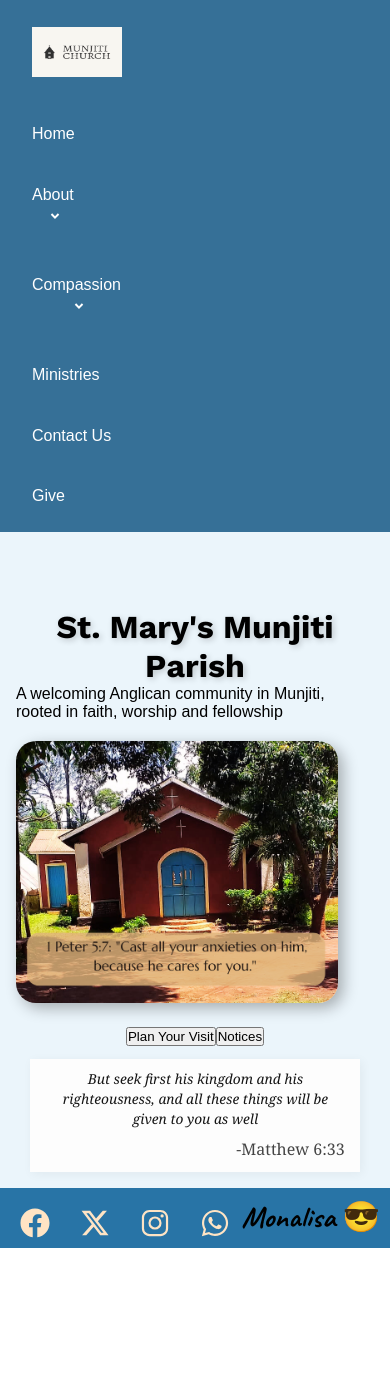
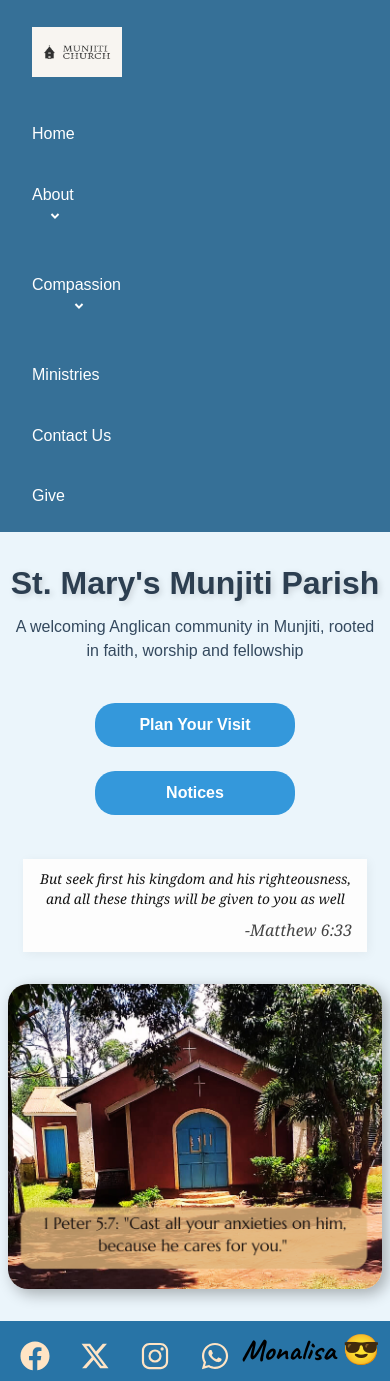
Before and after one commit to monalisasabina/munjiti-frontend, a React (Vite) app: page / in a window 390 px wide. Before the commit the page ends 1248 px from the top, so only its background shows below. Built offline with nearby package versions, Linux system fonts and the light colour scheme.

Commit message:
home and visit beautification

```diff
--- a/src/pages/Home.jsx
+++ b/src/pages/Home.jsx
@@ -19,20 +19,12 @@ function Home(){
                   A welcoming Anglican community in Munjiti, rooted in faith, worship and fellowship
              </p>
          </div>
-      </div>
-
-      {/* HOME IMAGES */}
-      <div className="home_images_cont">
-               <img className="home_image"  src={churchImage} alt="St. Mary's Munjiti Church building"/>
-          </div>
 
 
          {/* Buttons */}
          <div className="home_button">
-
               <button onClick={() => navigate("/visit")}>Plan Your Visit</button>
               <button onClick={() => navigate("/notices")}>Notices</button>
-
          </div>
 
          {/* BIBLE VERSE */}
@@ -45,6 +37,13 @@ function Home(){
 
       </div>
 
+      {/* HOME IMAGES */}
+      <div className="home_images_cont">
+               <img className="home_image"  src={churchImage} alt="St. Mary's Munjiti Church building"/>
+          </div>
+
+    </div>
+
  )
 }
 
--- /dev/null
+++ b/src/pages/Visit.css
@@ -0,0 +1,209 @@
+/* ====== Visit Page Container ====== */
+.visit_cont {
+    width: 100%;
+    min-height: 100vh;
+    padding: 2rem 4%;
+    background-color: #ebf5fb;
+    display: flex;
+    flex-direction: column;
+    gap: 2.5rem;
+    box-sizing: border-box;
+    font-family: "Work Sans", sans-serif;
+    color: #2c3e50;
+}
+
+/* ====== Header ====== */
+.visit-header {
+    text-align: center;
+}
+
+.visit-header h1 {
+    font-size: 48px;
+    font-weight: 700;
+    margin-bottom: 0.5rem;
+}
+
+.visit-header p {
+    font-size: 18px;
+    color: #34495e;
+}
+
+/* ====== Main Service ====== */
+.visit_main_service {
+    background-color: #FBF9EB;
+    padding: 1.5rem 2rem;
+    border-radius: 12px;
+    box-shadow: 0 4px 12px rgba(0,0,0,0.1);
+}
+
+.visit_main_service h2 {
+    font-size: 28px;
+    margin-bottom: 1rem;
+    border-bottom: 2px solid #3498db;
+    display: inline-block;
+    padding-bottom: 0.3rem;
+}
+
+.service_title {
+    font-size: 20px;
+    font-weight: 600;
+    margin: 0.3rem 0;
+}
+
+.service_time {
+    font-size: 16px;
+    color: #555;
+}
+
+.service_desc {
+    font-size: 16px;
+    margin-top: 0.5rem;
+    line-height: 1.5;
+}
+
+/* ====== Other Services ====== */
+.visit_other_services {
+    background-color: #fef9e7;
+    padding: 1.5rem 2rem;
+    border-radius: 12px;
+    box-shadow: 0 4px 12px rgba(0,0,0,0.1);
+}
+
+.visit_other_services h2 {
+    font-size: 28px;
+    margin-bottom: 1rem;
+    border-bottom: 2px solid #f1c40f;
+    display: inline-block;
+    padding-bottom: 0.3rem;
+}
+
+.visit_other_services_list {
+    list-style: none;
+    padding: 0;
+    display: flex;
+    flex-wrap: wrap;
+    gap: 1.5rem;
+}
+
+.visit_other_service_item {
+    flex: 1 1 200px;
+    background-color: #fff;
+    padding: 0.8rem 1rem;
+    border-radius: 8px;
+    box-shadow: 2px 2px 8px rgba(0,0,0,0.05);
+    transition: transform 0.2s ease, box-shadow 0.2s ease;
+}
+
+.visit_other_service_item:hover {
+    transform: translateY(-3px);
+    box-shadow: 4px 4px 12px rgba(0,0,0,0.15);
+}
+
+/* ====== Location ====== */
+.visit_locations {
+    display: flex;
+    flex-direction: column;
+    align-items: center;
+    gap: 1rem;
+}
+
+.visit_locations h2 {
+    font-size: 28px;
+    margin-bottom: 0.5rem;
+    display: flex;
+    align-items: center;
+    gap: 0.5rem;
+    color: #2c3e50;
+}
+
+.visit_locations iframe {
+    width: 100%;
+    max-width: 700px;
+    height: 350px;
+    border-radius: 12px;
+    box-shadow: 3px 3px 10px rgba(0,0,0,0.1);
+}
+
+/* ====== Contact Section ====== */
+.visit_contact {
+    text-align: center;
+    background-color: #e8f8f5;
+    padding: 1.5rem 2rem;
+    border-radius: 12px;
+    box-shadow: 0 4px 12px rgba(0,0,0,0.1);
+}
+
+.visit_contact h2 {
+    font-size: 28px;
+    margin-bottom: 1rem;
+    border-bottom: 2px solid #1abc9c;
+    display: inline-block;
+    padding-bottom: 0.3rem;
+}
+
+.visit_contact p {
+    font-size: 16px;
+    margin-bottom: 1rem;
+}
+
+.visit_contact button {
+    padding: 0.8rem 1.8rem;
+    font-size: 16px;
+    font-weight: 600;
+    border: none;
+    border-radius: 8px;
+    cursor: pointer;
+    background-color: #3498db;
+    color: white;
+    transition: transform 0.2s ease, box-shadow 0.2s ease;
+}
+
+.visit_contact button:hover {
+    transform: translateY(-2px);
+    box-shadow: 0 6px 12px rgba(0,0,0,0.2);
+}
+
+/* ====== Responsive ====== */
+@media (max-width: 900px) {
+    .visit_main_service,
+    .visit_other_services,
+    .visit_contact {
+        padding: 1rem 1.5rem;
+    }
+
+    .visit_other_services_list {
+        flex-direction: column;
+        gap: 1rem;
+    }
+
+    .visit_locations iframe {
+        max-width: 100%;
+        height: 300px;
+    }
+}
+
+@media (max-width: 600px) {
+    .visit_header h1 {
+        font-size: 36px;
+    }
+
+    .visit_header p {
+        font-size: 16px;
+    }
+
+    .visit_main_service h2,
+    .visit_other_services h2,
+    .visit_contact h2,
+    .visit_locations h2 {
+        font-size: 24px;
+    }
+
+    .service_title {
+        font-size: 18px;
+    }
+
+    .service_time,
+    .service_desc {
+        font-size: 15px;
+    }
+}
--- a/src/pages/Visit.jsx
+++ b/src/pages/Visit.jsx
@@ -1,5 +1,7 @@
 import { useNavigate } from "react-router-dom";
 import { IoLocationOutline } from "react-icons/io5";
+
+import "./Visit.css";
 
 function Visit(){
 
--- a/src/pages/home.css
+++ b/src/pages/home.css
@@ -1,120 +1,55 @@
-.home_cont{
-    background-color: #ebf5fb ;
-    background-size: cover;
-    height: 100vh;
+/* ====== Home Container ====== */
+.home_cont {
+    background-color: #ebf5fb;
     width: 100%;
+    min-height: 60vh;
     display: flex;
-    align-items: center;  /* Optional: vertically center the content */
-    justify-content: center; /* Optional: horizontally center the content*/
-    flex: 1;
-    flex-direction: column;
+    flex-direction: row; /* Main container row: text left, image right */
+    align-items: center;
+    justify-content: space-between;
+    padding: 2rem 4%;
+    gap: 2rem;
+    flex-wrap: wrap; /* Makes it responsive */
+    box-sizing: border-box;
 }
 
-.home_heading_block {
+/* ====== Intro Section ====== */
+.home_intro {
+    flex: 1;
     display: flex;
     flex-direction: column;
-  align-items: center;
-  justify-content: center;
-  text-align: center;
-  margin-bottom: 20px;
-  padding: 10px;
+    gap: 1.5rem;
+    max-width: 600px;
 }
 
+/* Hero Title & Subtitle */
 .home_title {
-   color: black;
-   margin-top: 60px;
-   justify-content: center;
-   text-align: center;
-   font-family: "Work Sans", sans-serif;
     font-size: 55px;
-   flex-wrap: wrap;
-   font-weight: 700;
+    font-weight: 800;
     line-height: 1.2;
-   text-shadow: 2px 2px 6px rgba(0, 0, 0, 0.2);
-   padding: 0 20px;
-
-   /* ANIMATION */
-   opacity: 0;
-   transform: translateY(40px);
-   animation: slideFadeIn 1.5s ease-out forwards;
+    color: #2c3e50;
+    text-shadow: 2px 2px 6px rgba(0,0,0,0.15);
+    text-align: left;
+    margin-bottom: 0.8rem;
 }
 
-/* ANIMATION */
-@keyframes slideFadeIn {
-  to {
-    opacity: 1;
-    transform: translateY(0);
-  }
+.home_subtitle {
+    font-size: 20px;
+    color: #34495e;
+    line-height: 1.5;
 }
 
-.home_services_cont{
-    background-color: cornsilk;
-    width: 100%;
-    margin-top: 40px;
-    /* border-style: solid; */
-    border-radius: 10px;
-    box-shadow: 0 4px 12px rgba(0, 0, 0, 0.1);
-    padding: 2rem 1rem;
-}
-
-.home_services_title{
-    text-align: center;
-    text-decoration: underline;
-    font-family: "Work Sans", sans-serif;
-    font-size: 25px;
-    font-style: italic;
-}
-
-.home_services_time_cont{
-    display: flex;
-    flex-wrap: wrap;
-    gap: 50px;
-    justify-content: center;
-}
-
-.service_time{
-    text-decoration: none;
-    color: dimgray;
-    text-align: center;
-    font-family: "Work Sans", sans-serif;
-    font-size: 16px;
-}
-
-.service_title{
-    text-decoration: underline;
-    font-style:italic;
-    font-weight: bold;
-    font-family: "Work Sans", sans-serif;
-    font-size: 20px;
-    text-align: center;
-}
-
-.home_image{
-    margin-top: 20px;
-    width: 700px;
-    height: 350px;
-    margin-right: 20px;
-    border-radius: 20px;
-    box-shadow: 5px 5px 15px rgba(0, 0, 0, 0.3);
-    transition: transform 0.3s ease, box-shadow 0.3s ease;
-}
-
-.home_image :hover{
-    transform: scale(1.02);
-    box-shadow: 8px 8px 20px rgba(0, 0, 0, 0.4);
-}
-
-.home_intro{
-    display: flex;
+/* Bible Verse */
+.home_bible_verse {
+    margin-top: 0.5rem;
 }
 
 .give_verse {
     font-family: "Georgia", serif;
-  font-size: 20px;
+    font-size: 18px;
     font-style: italic;
     line-height: 1.6;
-  margin: 20px auto;
-  padding: 15px 20px;
+    padding: 12px 20px;
     border-left: 5px solid #2c3e50;
     background: #fdfdfd;
     box-shadow: 2px 2px 10px rgba(0,0,0,0.05);
@@ -126,58 +61,102 @@
     margin-top: 10px;
     text-align: right;
     font-size: 16px;
-  font-style: normal;
     color: #444;
 }
 
+/* Buttons */
+.home_button {
+    display: flex;
+    gap: 1.5rem;
+    flex-wrap: wrap;
+    margin-top: 1rem;
+}
 
-/* ___________________________________________________________________________________________________________________________________ */
-/* @media */
-/* Changes the layout of the home page when the screen size changes (phone) */
-@media (max-width: 600px) {
+.home_button button {
+    padding: 0.8rem 1.8rem;
+    font-size: 16px;
+    font-weight: 600;
+    border: none;
+    border-radius: 20px;
+    cursor: pointer;
+    background-color: #3498db;
+    color: white;
+    transition: transform 0.2s ease, box-shadow 0.2s ease;
+}
+
+.home_button button:hover {
+    transform: translateY(-2px);
+    box-shadow: 0 6px 12px rgba(0,0,0,0.2);
+}
+
+/* Image Section */
+.home_images_cont {
+    flex: 1;
+    display: flex;
+    justify-content: center;
+}
+
+.home_image {
+    width: 100%;
+    max-width: 700px;
+    height: auto;
+    border-radius: 20px;
+    box-shadow: 5px 5px 15px rgba(0,0,0,0.3);
+    transition: transform 0.3s ease, box-shadow 0.3s ease;
+}
+
+.home_image:hover {
+    transform: scale(1.03);
+    box-shadow: 8px 8px 20px rgba(0,0,0,0.4);
+}
+
+/* ====== Responsive ====== */
+@media (max-width: 900px) {
     .home_cont {
-    height: auto;
-    padding: 1rem;
+        flex-direction: column;
+        align-items: center;
+        padding: 2rem 2%;
+    }
+
+    .home_intro, .home_images_cont {
+        max-width: 100%;
     }
 
     .home_title {
-    font-size: 32px;
-    padding: 0 10px;
+        font-size: 40px;
+        text-align: center;
     }
 
-  .home_services_cont {
-    height: auto;
-    margin-top: 30px;
-    padding: 1rem;
+    .home_subtitle {
+        font-size: 18px;
+        text-align: center;
     }
 
-  .home_services_time_cont {
-    flex-direction: column;
-    gap: 20px;
-    align-items: center;
+    .home_button {
+        justify-content: center;
     }
 
-  .home_image {
-    width: 90%;
-    height: auto;
-    margin: 20px 0;
+    .give_verse {
+        max-width: 90%;
+        margin: 0 auto;
+    }
 }
 
-  .home_intro {
-    flex-direction: column;
-    align-items: center;
+@media (max-width: 600px) {
+    .home_title {
+        font-size: 32px;
     }
 
-  .service_title {
-    font-size: 18px;
+    .home_subtitle {
+        font-size: 16px;
     }
-  .service_time {
-    font-size: 14px;
+
+    .home_button button {
+        width: 200px;
     }
+
     .give_verse {
-    font-size: 18px;
+        font-size: 16px;
         padding: 10px 15px;
     }
-
-
 }
```
Lines whose indentation alone changed are shown as unchanged.
